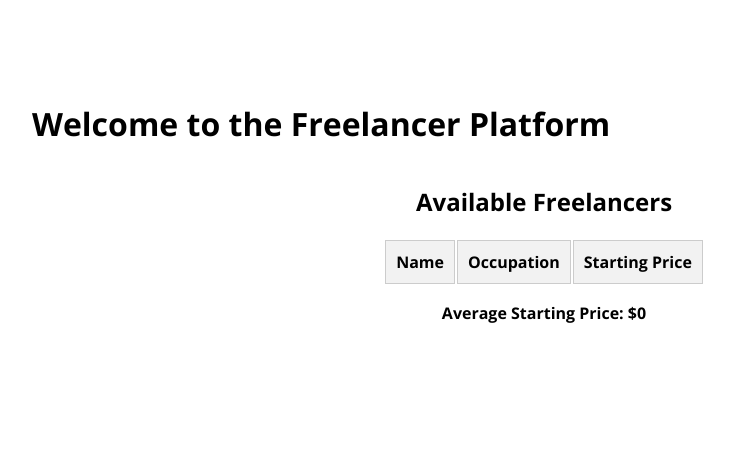
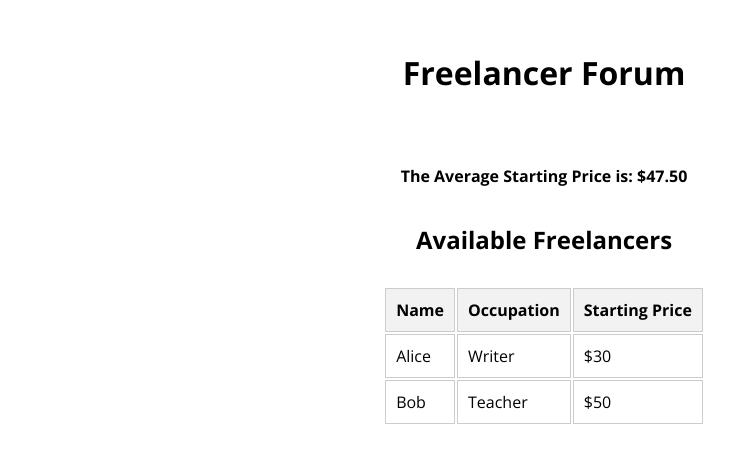
Before and after one commit to philmontague/Unit2.FreelancerForum, a plain HTML site: page index.html in a window 1280 px wide. Shown: the part 189-652 px from the top of the page, without its empty margins (96-830 px from the left). Drawn offline with nearby package versions, Linux system fonts and the light colour scheme.

Commit message:
final commit

```diff
--- a/index.html
+++ b/index.html
@@ -7,8 +7,9 @@
         <link rel="stylesheet" href="style.css">
     </head>
     <body>
-    <h1>Welcome to the Freelancer Platform</h1>
-
+        <h1>Freelancer Forum</h1>
+        <p id="average-message">The Average Starting Price is: <span
+                id="average-price">$0</span></p>
         <h2>Available Freelancers</h2>
         <table id="freelancer-table">
             <thead>
@@ -22,9 +23,6 @@
                 <!-- This will be added dynamically with JavaScript -->
             </tbody>
         </table>
-
-    <p id="average-message">Average Starting Price: <span id="average-price">$0</span></p>
-
         <script src="script.js"></script>
     </body>
 </html>
--- a/script.js
+++ b/script.js
@@ -0,0 +1,44 @@
+const freelancerTable = document.getElementById('freelancer-table');
+const averagePriceSpan = document.getElementById('average-price');
+
+const freelancers = [
+    { name: 'Alice', occupation: 'Writer', startingPrice: 30 },
+    { name: 'Bob', occupation: 'Teacher', startingPrice: 50 },
+    { name: 'Carol', occupation: 'Programmer', startingPrice: 70 },
+    { name: 'Phil', occupation: 'Writer', startingPrice: 40 }
+];
+
+// To keep track of the current freelancer
+let currentIndex = 0;
+
+function calculateAveragePrice() {
+    const total = freelancers.reduce((acc, freelancer) => acc + freelancer.startingPrice, 0);
+    const average = total / freelancers.length;
+    return average;
+}
+
+function addFreelancerToTable(freelancer) {
+    const row = freelancerTable.querySelector('tbody').insertRow();
+    row.insertCell(0).textContent = freelancer.name;
+    row.insertCell(1).textContent = freelancer.occupation;
+    row.insertCell(2).textContent = `$${freelancer.startingPrice}`;
+}
+
+function updateTableAndAverage() {
+    addFreelancerToTable(freelancers[currentIndex]);
+
+    const averagePrice = calculateAveragePrice();
+    averagePriceSpan.textContent = `$${averagePrice.toFixed(2)}`;
+
+    currentIndex++;
+
+    if (currentIndex === freelancers.length) {
+        // Stop the interval if all freelancers have been added
+        clearInterval(addFreelancerInterval);
+    }
+}
+
+updateTableAndAverage();
+
+// Display each freelancer one by one every 5 seconds
+const addFreelancerInterval = setInterval(updateTableAndAverage, 5000);
--- a/style.css
+++ b/style.css
@@ -4,7 +4,7 @@
     box-sizing: border-box;
 }
 
-body {
+html, body {
     font-family: 'Open Sans', sans-serif;
     padding: 0;
     margin: 0;
@@ -18,8 +18,12 @@ body {
 
 h1 {
     margin: 20px auto;
-    border-collapse: collapse;
-    width: 80%;
+    width: 100%;
+    padding: 35px;
+}
+
+h2 {
+    margin-bottom: 30px;
 }
 
 th, td {
```
Also changed, not shown: 1 other file. Lines whose indentation alone changed are shown as unchanged.
